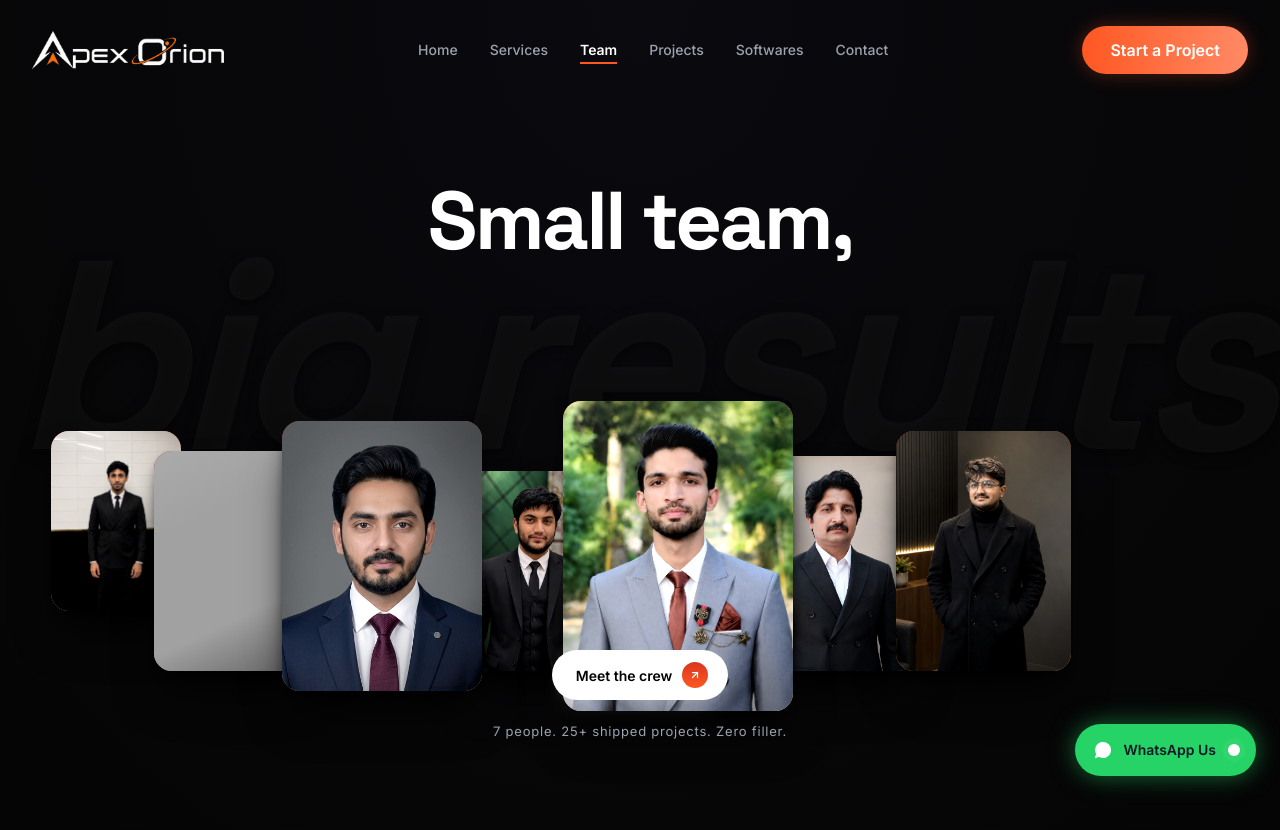
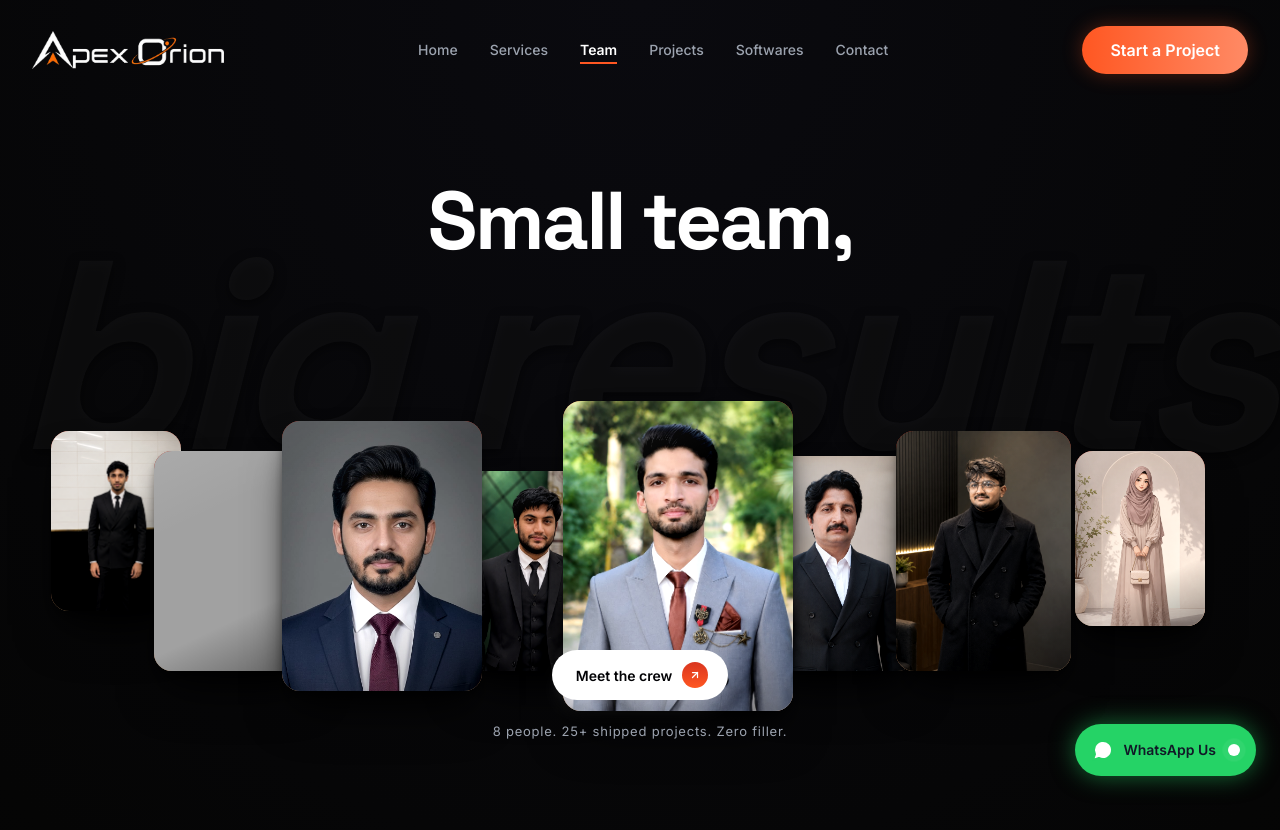
Before and after one commit to asadchaudhary27/apex-orion, a React (Vite) app: page /team in a window 1280 px wide. Shown: the top 830 px of the page. Built offline with nearby package versions, Linux system fonts and the light colour scheme; grey boxes are pictures that could not be loaded.

Commit message:
Add Lubaina to the team page, update team counts from 7 to 8, and include her in the terminal access data

```diff
--- a/src/components/sections/InteractiveTerminal.tsx
+++ b/src/components/sections/InteractiveTerminal.tsx
@@ -80,7 +80,8 @@ export const InteractiveTerminal: React.FC = () => {
   - Sir Anjum: WordPress Dev & SEO Expert
   - Muhannad Asif: 3D Model Designer
   - Hamza Nazir: Graphic Designer & UI/UX
-  - Muhammad Farhan: Content & Script Writer`;
+  - Muhammad Farhan: Content & Script Writer
+  - Lubaina: Web Developer`;
         break;
       case 'contact':
         response = `Email: apexorion69@gmail.com
--- a/src/pages/Team.tsx
+++ b/src/pages/Team.tsx
@@ -327,6 +327,9 @@ export const Team: React.FC = () => {
           <div ref={addToCardsRef} className="team-card team-card-7" data-rot="7" data-depth="9">
             <img src="/team/hamza.png" alt="Hamza Nazir Graphic Designer & UIUX" title="Hamza Nazir - Graphic Designer & UI/UX" />
           </div>
+          <div ref={addToCardsRef} className="team-card team-card-8" data-rot="-7" data-depth="13">
+            <img src="/team/lubaina.png" alt="Lubaina Web Developer" title="Lubaina - Web Developer" />
+          </div>
         </div>
 
         <div className="team-subline" id="subline">
@@ -339,7 +342,7 @@ export const Team: React.FC = () => {
               </svg>
             </span>
           </button>
-          <div className="team-subline-text">7 people. 25+ shipped projects. Zero filler.</div>
+          <div className="team-subline-text">8 people. 25+ shipped projects. Zero filler.</div>
         </div>
       </section>
 
@@ -347,7 +350,7 @@ export const Team: React.FC = () => {
       <section className="team-section-block">
         <div className="team-head">
           <div>
-            <div className="team-eyebrow">The Crew · Seven strong</div>
+            <div className="team-eyebrow">The Crew · Eight strong</div>
             <h2>Designers, builders<br />and the <em>quietly brilliant</em>.</h2>
           </div>
           <p>Every person you see here touches every project we ship. No middle layer, no handoffs to strangers — just direct work with the people doing it.</p>
@@ -362,6 +365,7 @@ export const Team: React.FC = () => {
             { img: "/team/muhannad.png", name: "Muhannad Asif", role: "3D Model Designer" },
             { img: "/team/anjum.png", name: "Sir Anjum", role: "WordPress Dev & SEO Expert" },
             { img: "/team/farhan.png", name: "Muhammad Farhan", role: "Content & Script Writer" },
+            { img: "/team/lubaina.png", name: "Lubaina", role: "Web Developer" },
           ].map((person, idx) => (
             <div key={idx} className="team-t-card">
               <img src={person.img} alt={person.name} title={`${person.name} - ${person.role}`} />
@@ -377,7 +381,7 @@ export const Team: React.FC = () => {
       {/* STATS SECTION */}
       <section className="team-stats">
         <div className="team-stats-inner">
-          <h3>Seven humans.<br />One <em>tight ship</em>.</h3>
+          <h3>Eight humans.<br />One <em>tight ship</em>.</h3>
           <div className="team-stat-block">
             <div className="num" data-count="25"><span>0</span></div>
             <div className="lbl">Projects shipped</div>
```
Also changed, not shown: public/team/lubaina.png (added).
